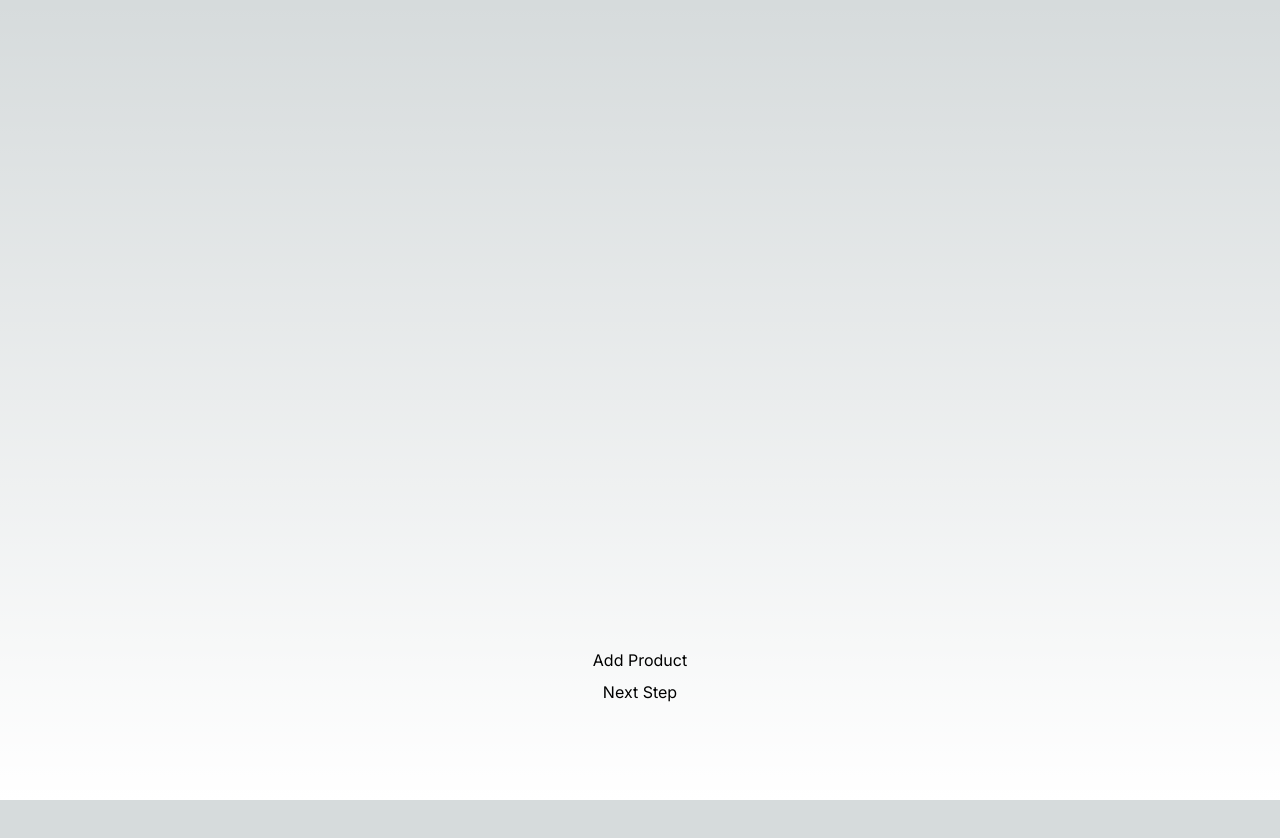
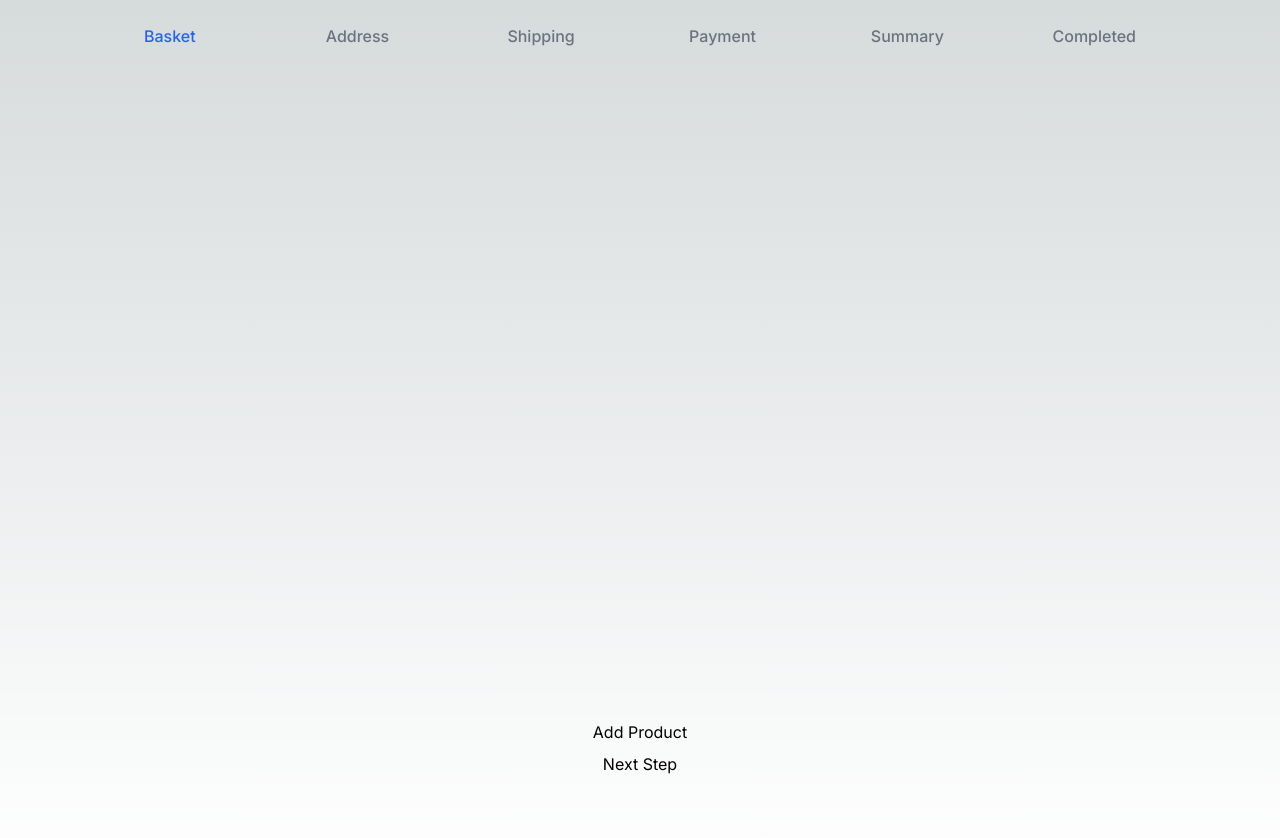
Before and after one commit to energywraith/basket-cart, a Next.js app: page / in a window 1280 px wide. Shown: the top 838 px of the page. Before the commit the page ends 800 px from the top, so only its background shows below. Built offline with nearby package versions, Linux system fonts and the light colour scheme.

Commit message:
Add CartHeader to layout

```diff
--- a/src/app/layout.tsx
+++ b/src/app/layout.tsx
@@ -2,6 +2,8 @@ import type { Metadata } from "next";
 import { Inter } from "next/font/google";
 import "./globals.css";
 import { AppMachineProvider } from "@/context/AppMachineContext";
+import { CartHeader } from "@/components/templates/CartHeader";
+import { classNames } from "@/utils/classnames";
 
 const inter = Inter({ subsets: ["latin"] });
 
@@ -17,8 +19,13 @@ export default function RootLayout({
 }>) {
   return (
     <html lang="en">
-      <body className={inter.className}>
-        <AppMachineProvider>{children}</AppMachineProvider>
+      <body
+        className={classNames(inter.className, "mx-auto max-w-screen-lg px-4")}
+      >
+        <AppMachineProvider>
+          <CartHeader />
+          {children}
+        </AppMachineProvider>
       </body>
     </html>
   );
--- /dev/null
+++ b/src/components/icons/CheckIcon.tsx
@@ -0,0 +1,16 @@
+import { IconProps } from "./types";
+
+const CheckIcon = (props: IconProps) => (
+  <svg
+    aria-hidden="true"
+    xmlns="http://www.w3.org/2000/svg"
+    fill="currentColor"
+    viewBox="0 0 20 20"
+    {...props}
+    className={props.className}
+  >
+    <path d="M10 .5a9.5 9.5 0 1 0 9.5 9.5A9.51 9.51 0 0 0 10 .5Zm3.707 8.207-4 4a1 1 0 0 1-1.414 0l-2-2a1 1 0 0 1 1.414-1.414L9 10.586l3.293-3.293a1 1 0 0 1 1.414 1.414Z" />
+  </svg>
+);
+
+export { CheckIcon };
--- /dev/null
+++ b/src/components/icons/types.ts
@@ -0,0 +1,5 @@
+import { SVGProps } from "react";
+
+type IconProps = SVGProps<SVGSVGElement>;
+
+export type { IconProps };
--- /dev/null
+++ b/src/components/templates/CartHeader/CartHeader.tsx
@@ -0,0 +1,34 @@
+"use client";
+
+import { usePathname, useRouter } from "next/navigation";
+import { CartStepper } from "@/components/templates/CartStepper";
+
+const steps = {
+  "/": "Basket",
+  "/address": "Address",
+  "/shipment": "Shipping",
+  "/payment": "Payment",
+  "/summary": "Summary",
+  "/completed": "Completed",
+};
+
+const CartHeader = () => {
+  const router = useRouter();
+  const pathname = usePathname();
+
+  const onCompletedStepClick = (pathname: string) => {
+    router.push(pathname);
+  };
+
+  return (
+    <nav className="flex flex-col items-center py-6">
+      <CartStepper
+        steps={steps}
+        activeStep={pathname}
+        onCompletedClick={onCompletedStepClick}
+      />
+    </nav>
+  );
+};
+
+export { CartHeader };
--- /dev/null
+++ b/src/components/templates/CartHeader/index.ts
@@ -0,0 +1 @@
+export * from "./CartHeader";
--- /dev/null
+++ b/src/components/templates/CartStepper/CartStepper.tsx
@@ -0,0 +1,37 @@
+import { CartStepperItem } from "./CartStepperItem";
+
+interface CartStepperProps {
+  activeStep: string;
+  steps: Record<string, string>;
+  onCompletedClick: (key: string) => void;
+}
+
+const CartStepper = ({
+  activeStep,
+  steps,
+  onCompletedClick,
+}: CartStepperProps) => {
+  const stepKeys = Object.keys(steps);
+
+  return (
+    <ol className="flex justify-center gap-x-2 items-center w-full text-sm font-medium text-center text-gray-500 dark:text-gray-400 sm:text-base">
+      {stepKeys.map((step, index) => {
+        const isCompleted = index < stepKeys.indexOf(activeStep);
+
+        return (
+          <CartStepperItem
+            key={index}
+            step={steps[step]}
+            index={index}
+            isActive={index === stepKeys.indexOf(activeStep)}
+            isLast={index === Object.keys(steps).length - 1}
+            isCompleted={isCompleted}
+            onClick={isCompleted ? () => onCompletedClick(step) : undefined}
+          />
+        );
+      })}
+    </ol>
+  );
+};
+
+export { CartStepper };
--- /dev/null
+++ b/src/components/templates/CartStepper/CartStepperItem.tsx
@@ -0,0 +1,43 @@
+import { CheckIcon } from "@/components/icons/CheckIcon";
+import { classNames } from "@/utils/classnames";
+
+interface CartStepperItemProps {
+  step: string;
+  index: number;
+  isCompleted: boolean;
+  isActive: boolean;
+  isLast: boolean;
+  onClick?: () => void;
+}
+
+const CartStepperItem = ({
+  step,
+  isCompleted,
+  isActive,
+  isLast,
+  onClick,
+}: CartStepperItemProps) => {
+  return (
+    <li
+      className={classNames(
+        "flex items-center",
+        isActive && "text-blue-600",
+        isCompleted
+          ? "after:!border-gray-400 cursor-pointer"
+          : "pointer-events-none after:border-transparent",
+        !isLast &&
+          "md:w-full after:content-[''] after:w-full after:h-1 after:border-b after:border-gray-200 after:border-1 after:hidden sm:after:inline-block after:mx-4"
+      )}
+      onClick={onClick}
+    >
+      <span className="flex items-center">
+        {isCompleted && (
+          <CheckIcon className="w-3.5 h-3.5 sm:w-4 sm:h-4 mr-2" />
+        )}
+        {step}
+      </span>
+    </li>
+  );
+};
+
+export { CartStepperItem };
--- /dev/null
+++ b/src/components/templates/CartStepper/index.ts
@@ -0,0 +1 @@
+export * from "./CartStepper";
```
